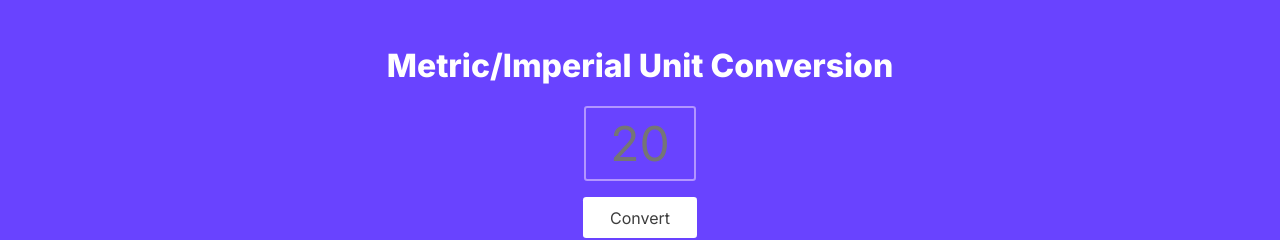
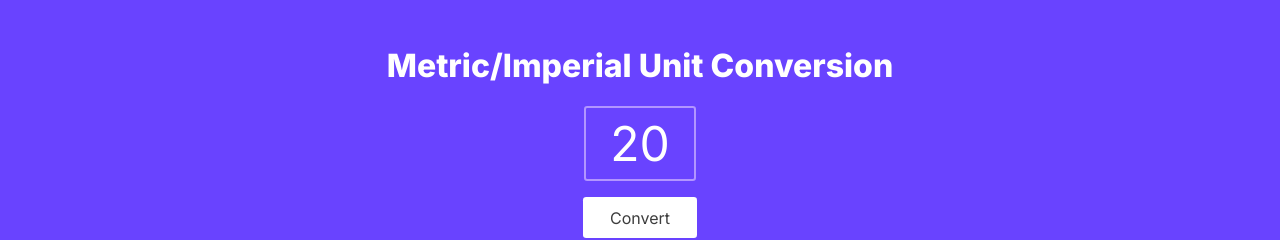
Before and after one commit to jaykasiphat/unit, a plain HTML site: page index.html in a window 1280 px wide. Shown: the top 240 px of the page. Drawn offline with nearby package versions, Linux system fonts and the light colour scheme.

Commit message:
Add a default value for the input field

```diff
--- a/index.html
+++ b/index.html
@@ -20,7 +20,7 @@
   <header>
     <div class="container">
       <h1>Metric/Imperial Unit Conversion</h1>
-      <input type="number" name="unit-input" id="unit-input" placeholder="20">
+      <input type="number" name="unit-input" id="unit-input" placeholder="20" value="20">
       <button>Convert</button>
     </div>
   </header>
```
